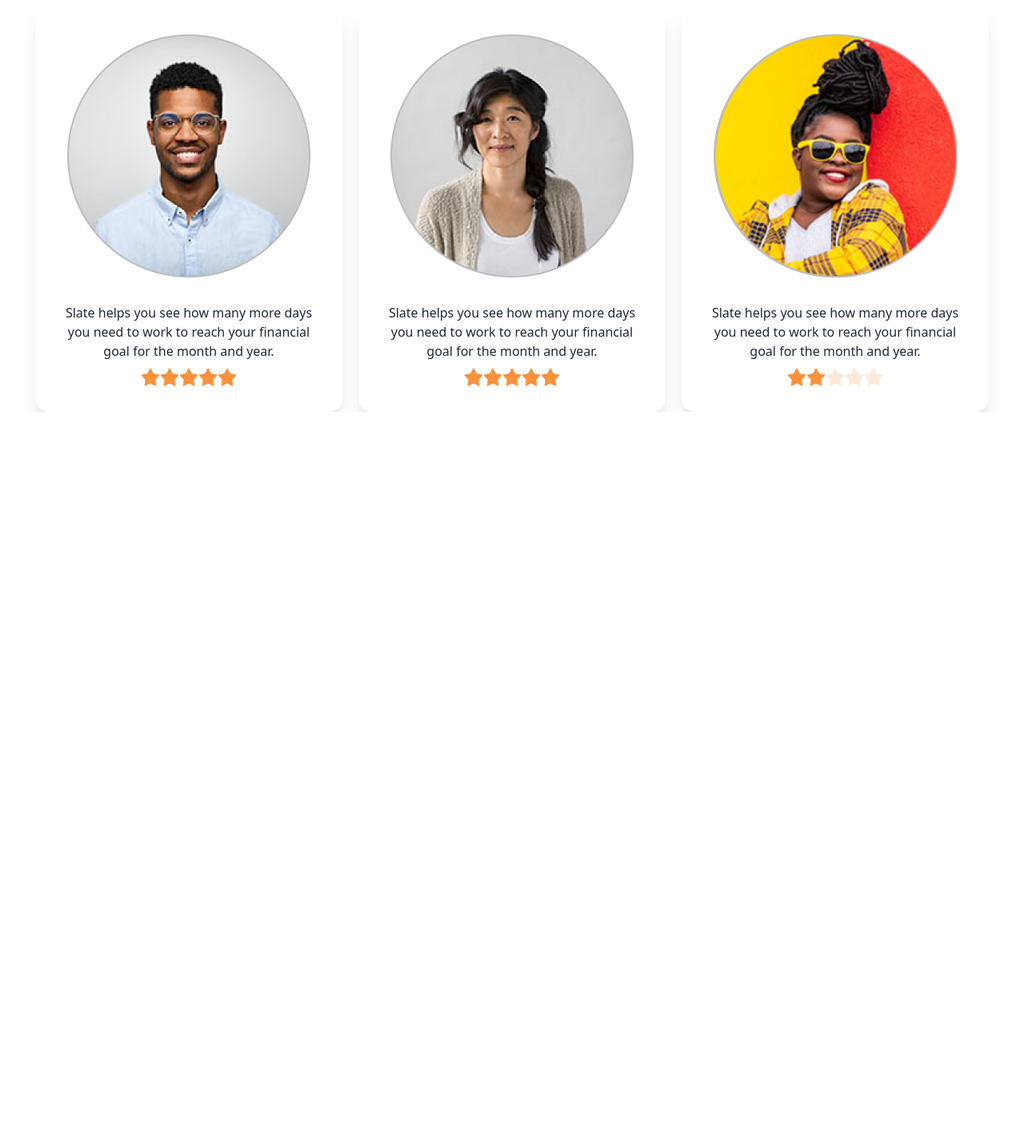
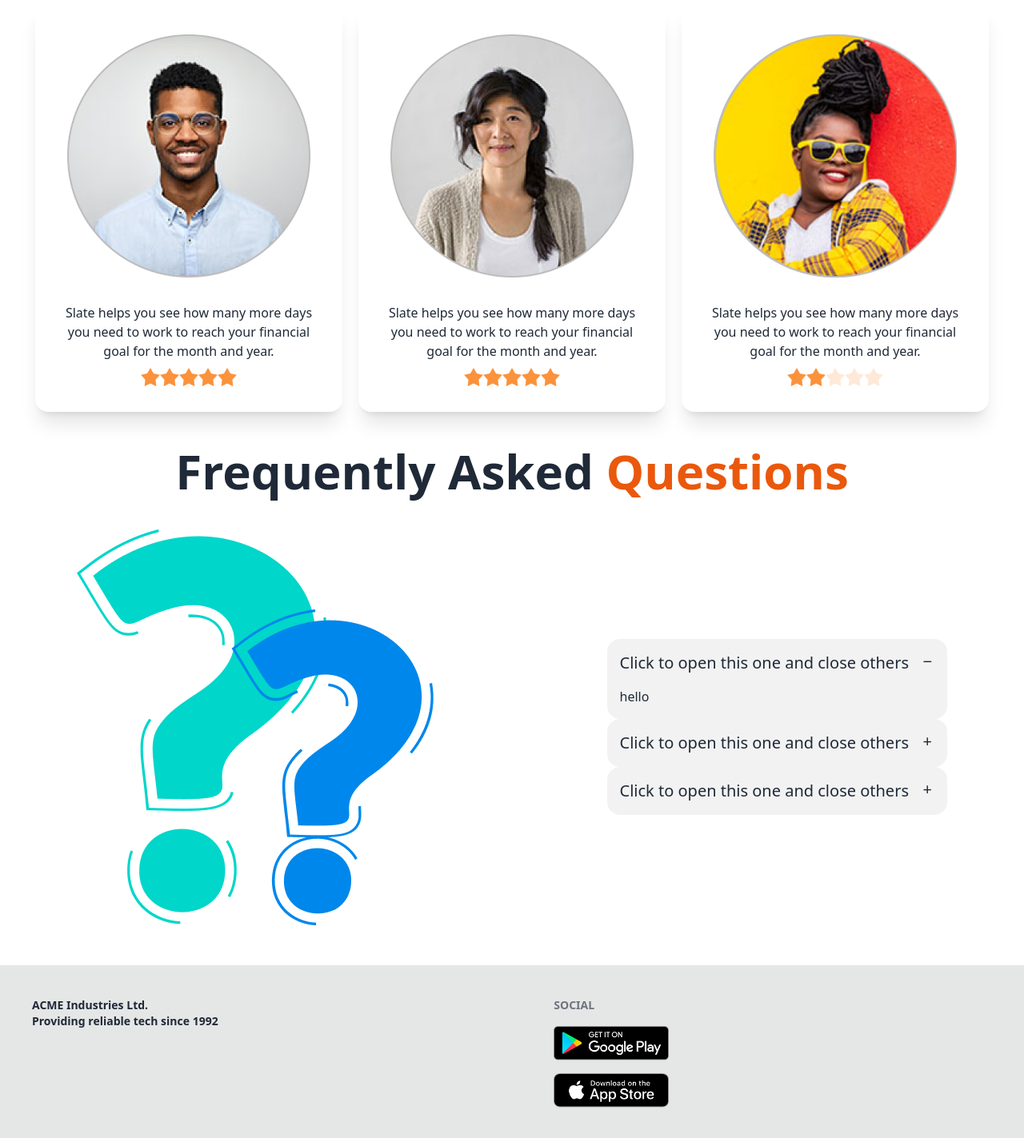
Before and after one commit to Rahib38/Bike-Bazar, a plain HTML site: page index.html in a window 1280 px wide. Shown: the part 1297-2720 px from the top of the page at 80% size. Before the commit the page ends 1812 px from the top, so only its background shows below. Drawn offline with nearby package versions, Linux system fonts and the light colour scheme.

Commit message:
added a footer section

```diff
--- a/index.html
+++ b/index.html
@@ -1,6 +1,5 @@
 <!DOCTYPE html>
-<html lang="en"
-data-theme="light">
+<html lang="en" data-theme="light">
 
 <head>
     <meta charset="UTF-8">
@@ -45,10 +44,18 @@ data-theme="light">
                                 <input type="checkbox" class="theme-controller" value="black" />
 
                                 <!-- sun icon -->
-                                <svg class="swap-on fill-current w-8 h-8" xmlns="http://www.w3.org/2000/svg" viewBox="0 0 24 24"><path d="M5.64,17l-.71.71a1,1,0,0,0,0,1.41,1,1,0,0,0,1.41,0l.71-.71A1,1,0,0,0,5.64,17ZM5,12a1,1,0,0,0-1-1H3a1,1,0,0,0,0,2H4A1,1,0,0,0,5,12Zm7-7a1,1,0,0,0,1-1V3a1,1,0,0,0-2,0V4A1,1,0,0,0,12,5ZM5.64,7.05a1,1,0,0,0,.7.29,1,1,0,0,0,.71-.29,1,1,0,0,0,0-1.41l-.71-.71A1,1,0,0,0,4.93,6.34Zm12,.29a1,1,0,0,0,.7-.29l.71-.71a1,1,0,1,0-1.41-1.41L17,5.64a1,1,0,0,0,0,1.41A1,1,0,0,0,17.66,7.34ZM21,11H20a1,1,0,0,0,0,2h1a1,1,0,0,0,0-2Zm-9,8a1,1,0,0,0-1,1v1a1,1,0,0,0,2,0V20A1,1,0,0,0,12,19ZM18.36,17A1,1,0,0,0,17,18.36l.71.71a1,1,0,0,0,1.41,0,1,1,0,0,0,0-1.41ZM12,6.5A5.5,5.5,0,1,0,17.5,12,5.51,5.51,0,0,0,12,6.5Zm0,9A3.5,3.5,0,1,1,15.5,12,3.5,3.5,0,0,1,12,15.5Z"/></svg>
+                                <svg class="swap-on fill-current w-8 h-8" xmlns="http://www.w3.org/2000/svg"
+                                    viewBox="0 0 24 24">
+                                    <path
+                                        d="M5.64,17l-.71.71a1,1,0,0,0,0,1.41,1,1,0,0,0,1.41,0l.71-.71A1,1,0,0,0,5.64,17ZM5,12a1,1,0,0,0-1-1H3a1,1,0,0,0,0,2H4A1,1,0,0,0,5,12Zm7-7a1,1,0,0,0,1-1V3a1,1,0,0,0-2,0V4A1,1,0,0,0,12,5ZM5.64,7.05a1,1,0,0,0,.7.29,1,1,0,0,0,.71-.29,1,1,0,0,0,0-1.41l-.71-.71A1,1,0,0,0,4.93,6.34Zm12,.29a1,1,0,0,0,.7-.29l.71-.71a1,1,0,1,0-1.41-1.41L17,5.64a1,1,0,0,0,0,1.41A1,1,0,0,0,17.66,7.34ZM21,11H20a1,1,0,0,0,0,2h1a1,1,0,0,0,0-2Zm-9,8a1,1,0,0,0-1,1v1a1,1,0,0,0,2,0V20A1,1,0,0,0,12,19ZM18.36,17A1,1,0,0,0,17,18.36l.71.71a1,1,0,0,0,1.41,0,1,1,0,0,0,0-1.41ZM12,6.5A5.5,5.5,0,1,0,17.5,12,5.51,5.51,0,0,0,12,6.5Zm0,9A3.5,3.5,0,1,1,15.5,12,3.5,3.5,0,0,1,12,15.5Z" />
+                                </svg>
 
                                 <!-- moon icon -->
-                                <svg class="swap-off fill-current w-8 h-8 " xmlns="http://www.w3.org/2000/svg" viewBox="0 0 24 24"><path d="M21.64,13a1,1,0,0,0-1.05-.14,8.05,8.05,0,0,1-3.37.73A8.15,8.15,0,0,1,9.08,5.49a8.59,8.59,0,0,1,.25-2A1,1,0,0,0,8,2.36,10.14,10.14,0,1,0,22,14.05,1,1,0,0,0,21.64,13Zm-9.5,6.69A8.14,8.14,0,0,1,7.08,5.22v.27A10.15,10.15,0,0,0,17.22,15.63a9.79,9.79,0,0,0,2.1-.22A8.11,8.11,0,0,1,12.14,19.73Z"/></svg>
+                                <svg class="swap-off fill-current w-8 h-8 " xmlns="http://www.w3.org/2000/svg"
+                                    viewBox="0 0 24 24">
+                                    <path
+                                        d="M21.64,13a1,1,0,0,0-1.05-.14,8.05,8.05,0,0,1-3.37.73A8.15,8.15,0,0,1,9.08,5.49a8.59,8.59,0,0,1,.25-2A1,1,0,0,0,8,2.36,10.14,10.14,0,1,0,22,14.05,1,1,0,0,0,21.64,13Zm-9.5,6.69A8.14,8.14,0,0,1,7.08,5.22v.27A10.15,10.15,0,0,0,17.22,15.63a9.79,9.79,0,0,0,2.1-.22A8.11,8.11,0,0,1,12.14,19.73Z" />
+                                </svg>
 
                             </label>
                         </ul>
@@ -178,7 +185,8 @@ data-theme="light">
                     <figure><img src="./images/others/latest1.png" alt="Bikes" /></figure>
                     <div class="card-body">
                         <h2 class="card-title text-3xl">Ducati XDIAVEL S-73</h2>
-                      <p>Lorem ipsum dolor sit amet, consectetur adipiscing elit. Lacus, fermentum amet faucibus sed id nisi lectus at.</p>
+                        <p>Lorem ipsum dolor sit amet, consectetur adipiscing elit. Lacus, fermentum amet faucibus sed
+                            id nisi lectus at.</p>
                         <div class="card-actions justify-end">
                             <button class="btn btn-outline btn-primary ">Purchase</button>
                         </div>
@@ -188,7 +196,8 @@ data-theme="light">
                     <figure><img src="./images/others/latest2.png" alt="Bikes" /></figure>
                     <div class="card-body">
                         <h2 class="card-title text-3xl">Ducati XDIAVEL S-73</h2>
-                      <p>Lorem ipsum dolor sit amet, consectetur adipiscing elit. Lacus, fermentum amet faucibus sed id nisi lectus at.</p>
+                        <p>Lorem ipsum dolor sit amet, consectetur adipiscing elit. Lacus, fermentum amet faucibus sed
+                            id nisi lectus at.</p>
                         <div class="card-actions justify-end">
                             <button class="btn btn-outline btn-primary ">Purchase</button>
                         </div>
@@ -198,7 +207,8 @@ data-theme="light">
                     <figure><img src="./images/others/latest3.png" alt="Bikes" /></figure>
                     <div class="card-body">
                         <h2 class="card-title text-3xl">Ducati XDIAVEL S-73</h2>
-                      <p>Lorem ipsum dolor sit amet, consectetur adipiscing elit. Lacus, fermentum amet faucibus sed id nisi lectus at.</p>
+                        <p>Lorem ipsum dolor sit amet, consectetur adipiscing elit. Lacus, fermentum amet faucibus sed
+                            id nisi lectus at.</p>
                         <div class="card-actions justify-end">
                             <button class="btn btn-outline btn-primary ">Purchase</button>
                         </div>
@@ -207,14 +217,16 @@ data-theme="light">
             </div>
         </section>
         <section>
-            <h2  class="text-6xl font-semibold text-center mt-11">Happy <span class="text-orange-600">Clients Says</span></h2>
-            <div class="flex lg:flex-row flex-col justify-center items-center  gap-5 mx-auto mt-8" >
+            <h2 class="text-6xl font-semibold text-center mt-11">Happy <span class="text-orange-600">Clients Says</span>
+            </h2>
+            <div class="flex lg:flex-row flex-col justify-center items-center  gap-5 mx-auto mt-8">
                 <div class="card w-96 bg-base-100 shadow-xl">
                     <figure class="px-10 pt-10">
                         <img src="./images/others/user-1.png" alt="Shoes" class="rounded-xl" />
                     </figure>
                     <div class="card-body items-center text-center">
-                      <p>Slate helps you see how many more days you need to work to reach your financial goal for the month and year.</p>
+                        <p>Slate helps you see how many more days you need to work to reach your financial goal for the
+                            month and year.</p>
                         <div class="card-actions">
                             <div class="rating">
                                 <input type="radio" name="rating-2" class="mask mask-star-2 bg-orange-400" />
@@ -231,7 +243,8 @@ data-theme="light">
                         <img src="./images/others/user-2.png" alt="Shoes" class="rounded-xl" />
                     </figure>
                     <div class="card-body items-center text-center">
-                      <p>Slate helps you see how many more days you need to work to reach your financial goal for the month and year.</p>
+                        <p>Slate helps you see how many more days you need to work to reach your financial goal for the
+                            month and year.</p>
                         <div class="card-actions">
                             <div class="rating">
                                 <input type="radio" name="rating-2" class="mask mask-star-2 bg-orange-400" />
@@ -248,7 +261,8 @@ data-theme="light">
                         <img src="./images/others/user-3.png" alt="Shoes" class="rounded-xl" />
                     </figure>
                     <div class="card-body items-center text-center">
-                      <p>Slate helps you see how many more days you need to work to reach your financial goal for the month and year.</p>
+                        <p>Slate helps you see how many more days you need to work to reach your financial goal for the
+                            month and year.</p>
                         <div class="card-actions">
                             <div class="rating">
                                 <input type="radio" name="rating-2" class="mask mask-star-2 bg-orange-400" />
@@ -262,9 +276,62 @@ data-theme="light">
                 </div>
             </div>
         </section>
+        <section>
+            <h2 class="text-6xl font-semibold text-center mt-11">Frequently Asked <span
+                    class="text-orange-600">Questions</span></h2>
+            <div
+                class="flex container justify-between items-center flex-col lg:flex-row gap-20 lg:p-24 lg:h-[500px] p-4 mx-auto mt-10">
+                <div>
+                    <img src="./images/others/faq.png" alt="">
+                </div>
+                <div class="">
+                    <div class="collapse collapse-plus bg-base-200">
+                        <input type="radio" name="my-accordion-3" checked="checked" />
+                        <div class="collapse-title text-xl font-medium">
+                            Click to open this one and close others
+                        </div>
+                        <div class="collapse-content">
+                            <p>hello</p>
+                        </div>
+                    </div>
+                    <div class="collapse collapse-plus bg-base-200">
+                        <input type="radio" name="my-accordion-3" />
+                        <div class="collapse-title text-xl font-medium">
+                            Click to open this one and close others
+                        </div>
+                        <div class="collapse-content">
+                            <p>hello</p>
+                        </div>
+                    </div>
+                    <div class="collapse collapse-plus bg-base-200">
+                        <input type="radio" name="my-accordion-3" />
+                        <div class="collapse-title text-xl font-medium">
+                            Click to open this one and close others
+                        </div>
+                        <div class="collapse-content">
+                            <p>hello</p>
+                        </div>
+                    </div>
+                </div>
+            </div>
+        </section>
     </main>
-    <footer>
+<footer class="footer p-10 bg-base-300 text-base-content lg:mt-12">
+     <nav>
+         <p class="font-semibold">
+            ACME Industries Ltd. <br>
+            Providing reliable tech since 1992
+         </p>
+        </nav>
 
+        <nav>
+            <header class="footer-title">Social</header>
+                <div class="grid grid-col-1 w-36 gap-4">
+                   <a href=""><img src="./images/others/android.png" alt=""></a>
+                   <a href=""><img src="./images/others/ios.png" alt=""></a>
+
+                </div>
+        </nav>
 </footer>
 </body>
 
```
Lines whose indentation alone changed are shown as unchanged.
